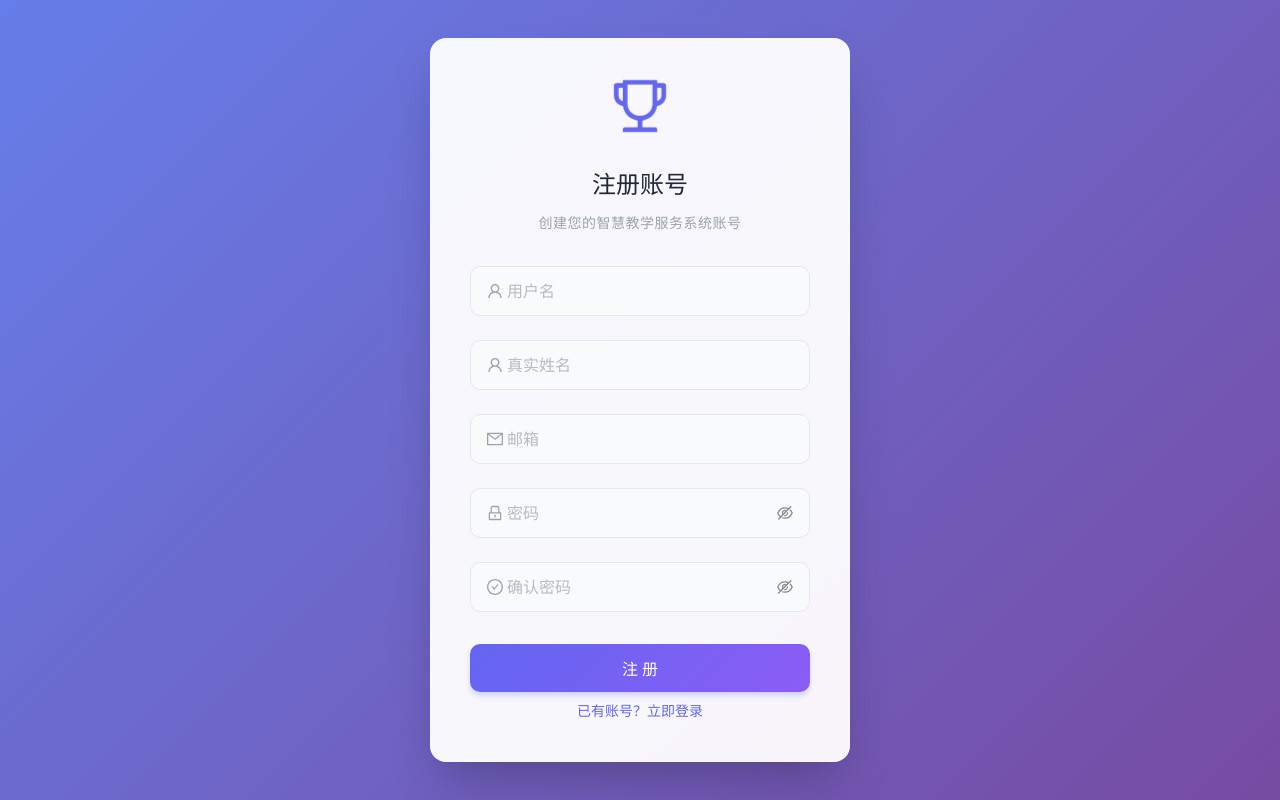
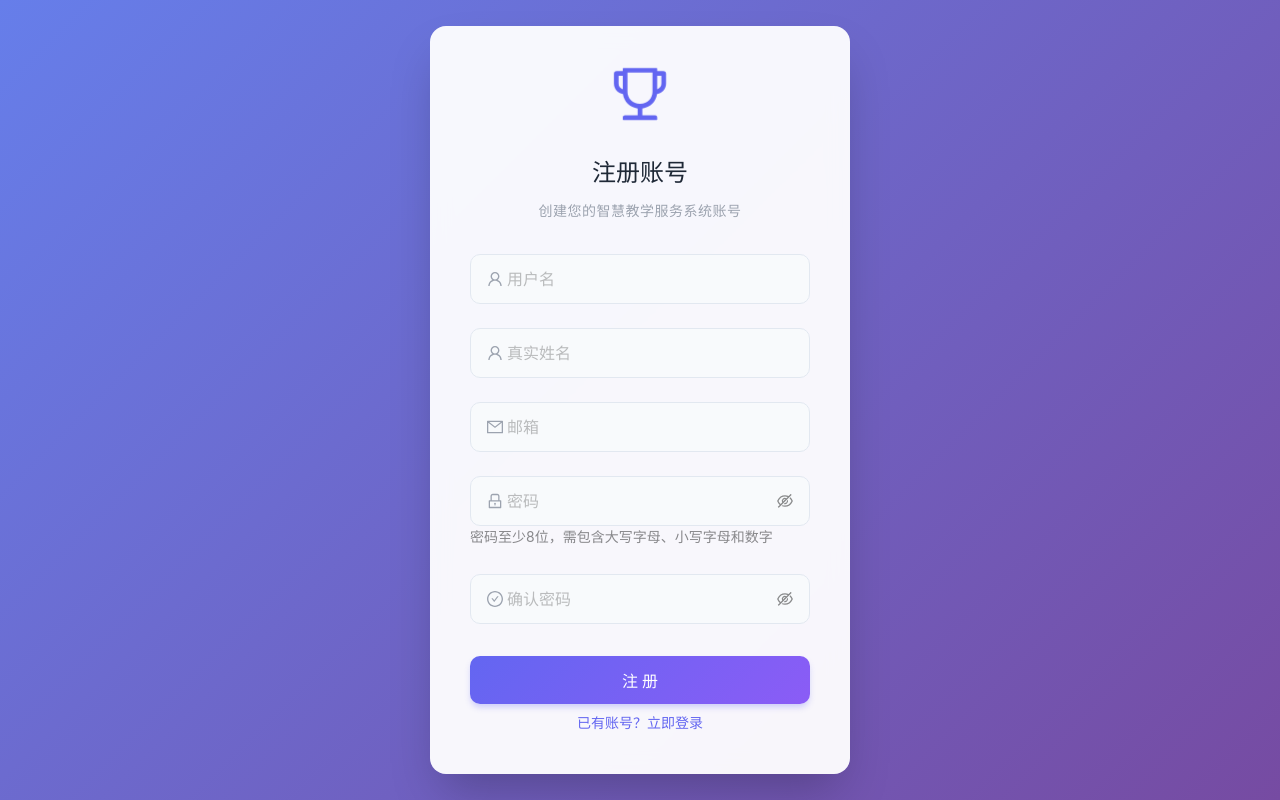
Before and after one commit to EmergentTwilight/Smart-Teaching-Service-System, a React (Vite) app in the folder frontend/: page /register in a window 1280 px wide. Built offline with nearby package versions, Linux system fonts and the light colour scheme; no server answers.

Commit message:
fix(A): 补充了在注册的时候密码需要大写小写数字但是没有明确提示的问题

```diff
--- a/frontend/src/modules/info-management/pages/Register.tsx
+++ b/frontend/src/modules/info-management/pages/Register.tsx
@@ -111,9 +111,13 @@ const Register: React.FC = () => {
 
           <Form.Item
             name="password"
+            extra="密码至少8位，需包含大写字母、小写字母和数字"
             rules={[
               { required: true, message: '请输入密码' },
               { min: 8, message: '密码至少8个字符' },
+              { pattern: /[A-Z]/, message: '密码必须包含大写字母' },
+              { pattern: /[a-z]/, message: '密码必须包含小写字母' },
+              { pattern: /[0-9]/, message: '密码必须包含数字' },
             ]}
           >
             <Input.Password
```
Also changed, not shown: 1 other file (tests, documents, lock files or other folders).
